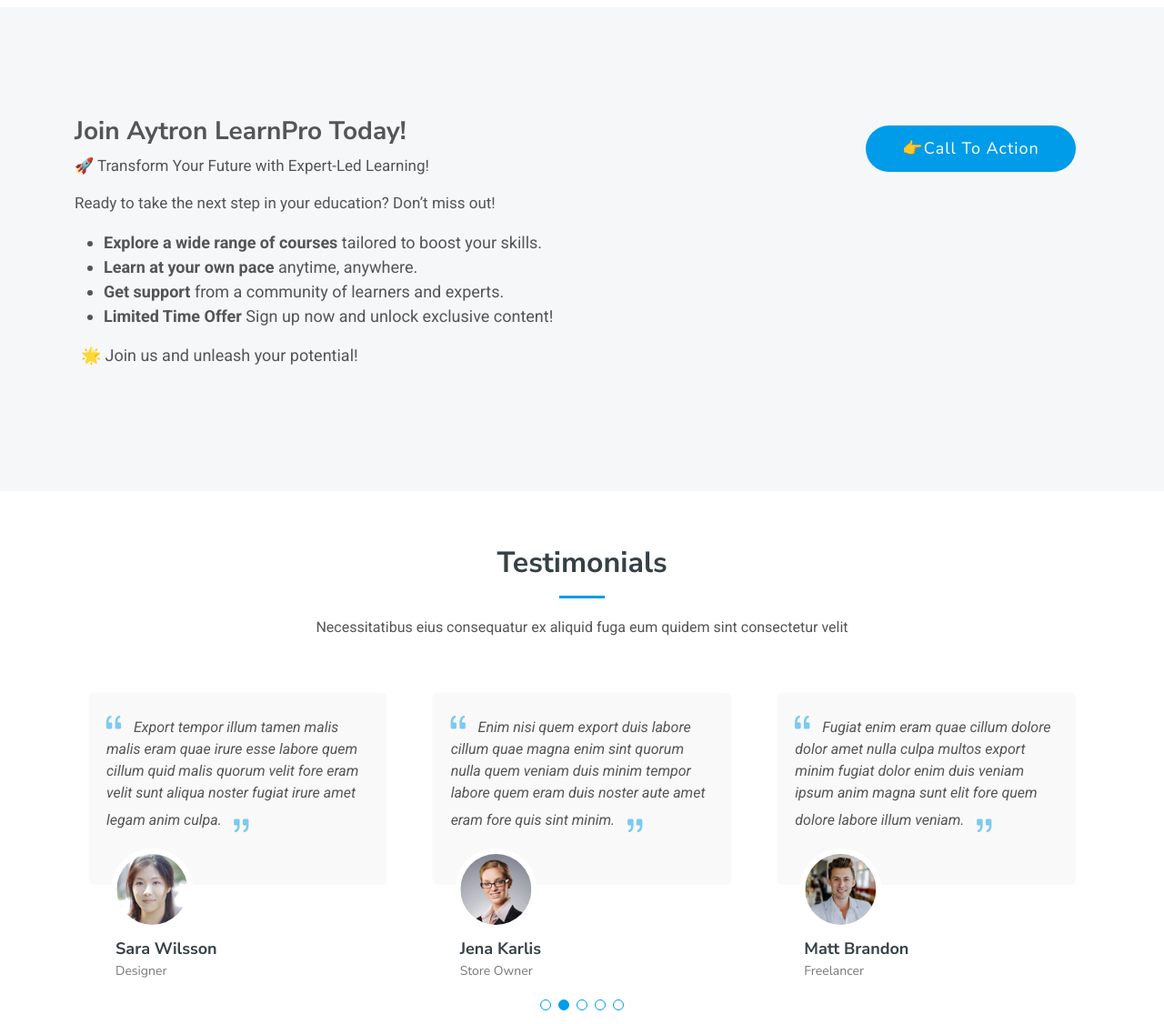
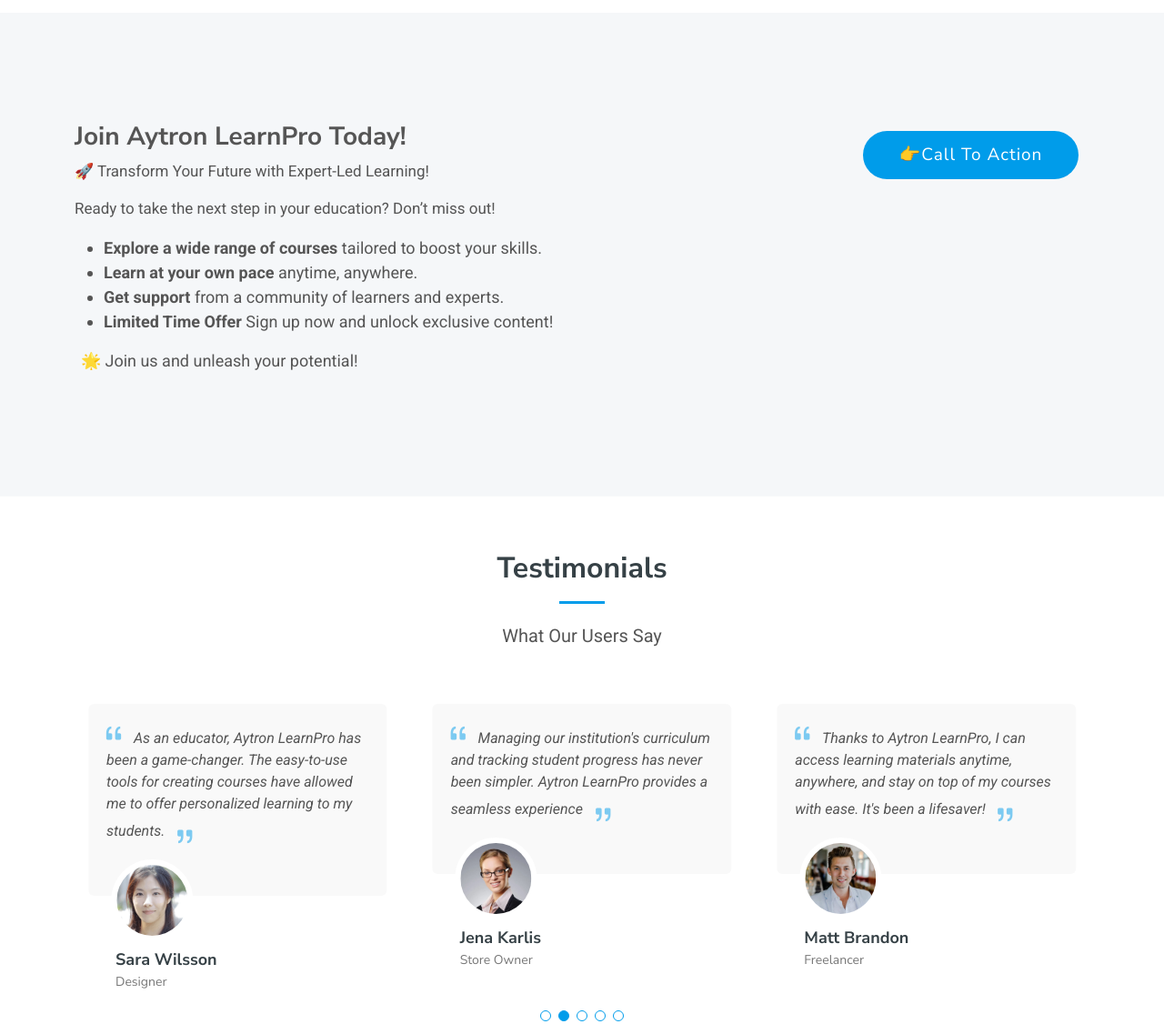
Before and after one commit to jimmy-oss/learning, a plain HTML site: page index.html in a window 1280 px wide. Shown: the part 4340-5466 px from the top of the page at 91% size. Drawn offline with Linux system fonts and the light colour scheme.

Commit message:
team sections and testimonials

```diff
--- a/index.html
+++ b/index.html
@@ -348,7 +348,7 @@
       <!-- Section Title -->
       <div class="container section-title" data-aos="fade-up">
         <h2>Portfolio</h2>
-        <p style="font-size:16px">Explore our recent projects and see our expertise in action!</p>
+        <p style="font-size:20px">Explore our recent projects and see our expertise in action!</p>
       </div><!-- End Section Title -->
 
       <div class="container">
@@ -538,7 +538,7 @@
             <p style="font-size:18px;margin-left: 7px;">🌟 Join us and unleash your potential!</p>
           </div>
           <div class="col-xl-3 cta-btn-container text-center">
-            <a class="cta-btn align-middle" href="tel:+254706941542" style="font-size: 18px;">👉Call To Action</a>
+            <a class="cta-btn align-middle" href="tel:+254706941542" style="font-size: 19px;">👉Call To Action</a>
           </div>
         </div>
 
@@ -552,7 +552,7 @@
       <!-- Section Title -->
       <div class="container section-title" data-aos="fade-up">
         <h2>Testimonials</h2>
-        <p>Necessitatibus eius consequatur ex aliquid fuga eum quidem sint consectetur velit</p>
+        <p style="font-size: 20px;">What Our Users Say</p>
       </div><!-- End Section Title -->
 
       <div class="container" data-aos="fade-up" data-aos-delay="100">
@@ -589,7 +589,7 @@
               <div class="testimonial-item" "="">
             <p>
               <i class=" bi bi-quote quote-icon-left"></i>
-                <span>Proin iaculis purus consequat sem cure digni ssim donec porttitora entum suscipit rhoncus. Accusantium quam, ultricies eget id, aliquam eget nibh et. Maecen aliquam, risus at semper.</span>
+                <span>Aytron LearnPro transformed the way I learn. The interactive modules and real-time feedback made my studies more engaging and effective.</span>
                 <i class="bi bi-quote quote-icon-right"></i>
                 </p>
                 <img src="assets/img/testimonials/testimonials-1.jpg" class="testimonial-img" alt="">
@@ -602,7 +602,7 @@
               <div class="testimonial-item">
                 <p>
                   <i class="bi bi-quote quote-icon-left"></i>
-                  <span>Export tempor illum tamen malis malis eram quae irure esse labore quem cillum quid malis quorum velit fore eram velit sunt aliqua noster fugiat irure amet legam anim culpa.</span>
+                  <span>As an educator, Aytron LearnPro has been a game-changer. The easy-to-use tools for creating courses have allowed me to offer personalized learning to my students.</span>
                   <i class="bi bi-quote quote-icon-right"></i>
                 </p>
                 <img src="assets/img/testimonials/testimonials-2.jpg" class="testimonial-img" alt="">
@@ -615,7 +615,7 @@
               <div class="testimonial-item">
                 <p>
                   <i class="bi bi-quote quote-icon-left"></i>
-                  <span>Enim nisi quem export duis labore cillum quae magna enim sint quorum nulla quem veniam duis minim tempor labore quem eram duis noster aute amet eram fore quis sint minim.</span>
+                  <span>Managing our institution's curriculum and tracking student progress has never been simpler. Aytron LearnPro provides a seamless experience</span>
                   <i class="bi bi-quote quote-icon-right"></i>
                 </p>
                 <img src="assets/img/testimonials/testimonials-3.jpg" class="testimonial-img" alt="">
@@ -628,7 +628,7 @@
               <div class="testimonial-item">
                 <p>
                   <i class="bi bi-quote quote-icon-left"></i>
-                  <span>Fugiat enim eram quae cillum dolore dolor amet nulla culpa multos export minim fugiat dolor enim duis veniam ipsum anim magna sunt elit fore quem dolore labore illum veniam.</span>
+                  <span>Thanks to Aytron LearnPro, I can access learning materials anytime, anywhere, and stay on top of my courses with ease. It's been a lifesaver!</span>
                   <i class="bi bi-quote quote-icon-right"></i>
                 </p>
                 <img src="assets/img/testimonials/testimonials-4.jpg" class="testimonial-img" alt="">
@@ -641,7 +641,7 @@
               <div class="testimonial-item">
                 <p>
                   <i class="bi bi-quote quote-icon-left"></i>
-                  <span>Quis quorum aliqua sint quem legam fore sunt eram irure aliqua veniam tempor noster veniam sunt culpa nulla illum cillum fugiat legam esse veniam culpa fore nisi cillum quid.</span>
+                  <span>Aytron LearnPro's analytics tools give me insights into my students' performance like never before. It's a must-have for every modern educator</span>
                   <i class="bi bi-quote quote-icon-right"></i>
                 </p>
                 <img src="assets/img/testimonials/testimonials-5.jpg" class="testimonial-img" alt="">
@@ -664,7 +664,7 @@
       <!-- Section Title -->
       <div class="container section-title" data-aos="fade-up">
         <h2>Team</h2>
-        <p>Necessitatibus eius consequatur ex aliquid fuga eum quidem sint consectetur velit</p>
+        <p>Meet Our Team</p>
       </div><!-- End Section Title -->
 
       <div class="container">
```
